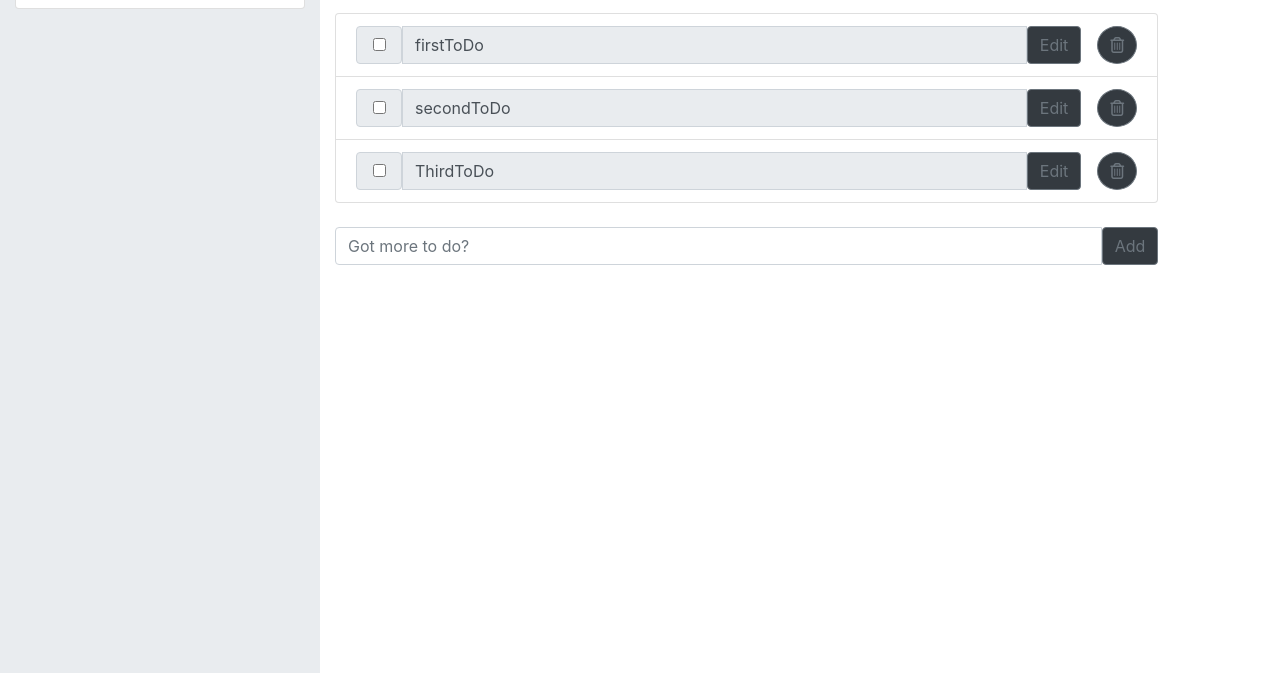
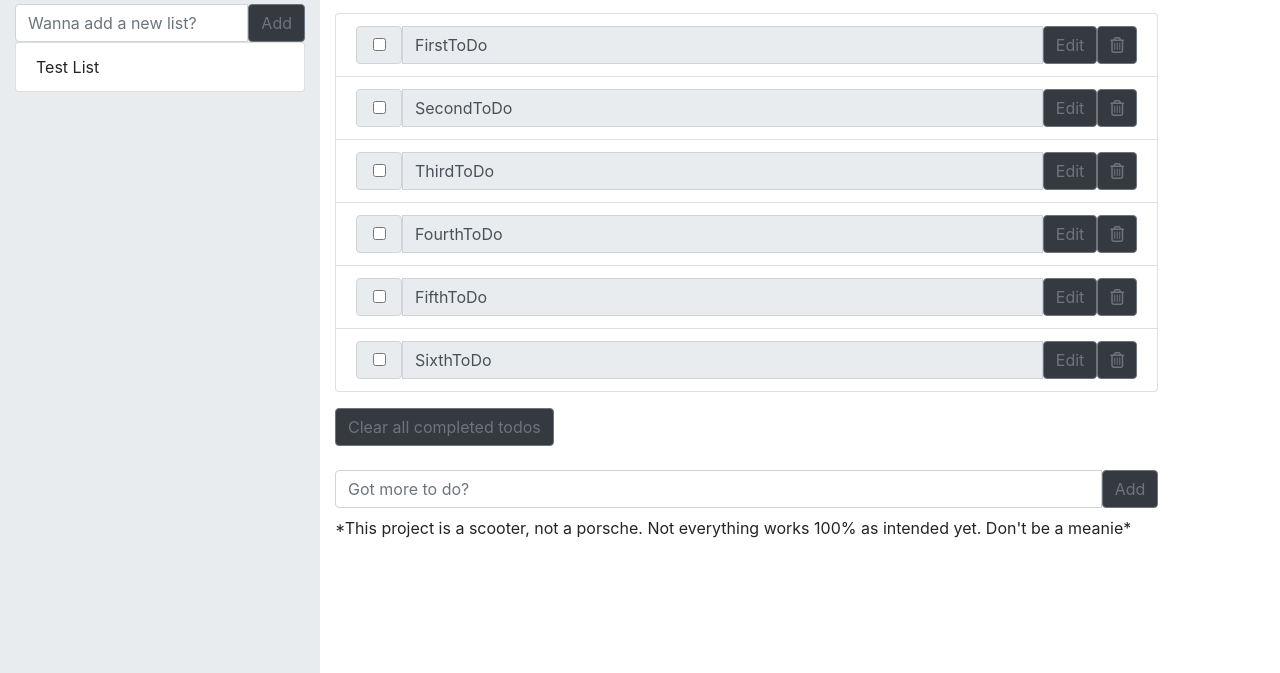
Before and after one commit to SophiaGoldMtech/toDoList, a plain HTML site: page index.html in a window 1280 px wide. Shown: the part 188-861 px from the top of the page. Drawn offline with nearby package versions, Linux system fonts and the light colour scheme.

Commit message:
Clear all completed todos

```diff
--- a/index.html
+++ b/index.html
@@ -3,7 +3,7 @@
   <head>
     <meta charset="UTF-8" />
     <meta name="viewport" content="width=device-width, initial-scale=1.0" />
-    <title>Document</title>
+    <title>To-Do Buddy</title>
     <script
       src="https://kit.fontawesome.com/6e9a6a92b8.js"
       crossorigin="anonymous"
@@ -35,12 +35,13 @@
           <!-- List of ToDo Lists (left side of screen) -->
           <div id="lists-list" class="col-3 py-5">
             <!-- Input for adding/searching new ToDo lists  -->
+            <h3 class="pb-2">Input name of new list below:</h3>
             <div class="input-group">
               <input
                 class="form-control"
                 type="text"
                 id="list-input"
-                placeholder="Wanna add a new list? Type the name here!"
+                placeholder="Wanna add a new list?"
               />
               <button
                 class="btn btn-outline-secondary bg-dark"
@@ -106,7 +107,12 @@
 
             <!-- End of List of ToDos -->
             <!-- End Of Current Displayed ToDo list -->
-
+            <button
+              id="clear-completed-todos"
+              class="btn btn-outline-secondary bg-dark mt-3"
+            >
+              Clear all completed todos
+            </button>
             <!-- Add New ToDo input and button -->
             <div id="add-todo">
               <div class="input-group mt-4">
@@ -123,6 +129,10 @@
                   Add
                 </button>
               </div>
+              <p class="py-2">
+                *This project is a scooter, not a porsche. Not everything works
+                100% as intended yet. Don't be a meanie*
+              </p>
             </div>
             <!-- End of add new ToDo input and button -->
             <div id="completedTodos"></div>
--- a/script.js
+++ b/script.js
@@ -4,15 +4,27 @@ const lists = [
         name: 'Test List',
         todos: [
             {
-                text: 'firstToDo',
+                text: 'FirstToDo',
                 completed: false
             },
             {
-                text: 'secondToDo',
+                text: 'SecondToDo',
                 completed: false
             },
             {
                 text: 'ThirdToDo',
+                completed: false
+            },
+            {
+                text: 'FourthToDo',
+                completed: false
+            },
+            {
+                text: 'FifthToDo',
+                completed: false
+            },
+            {
+                text: 'SixthToDo',
                 completed: false
             },
         ]
@@ -63,7 +75,7 @@ function render() {
         </span>
         <input type="text" class="form-control" value="${todo.text}" readonly/>
         <button class="btn btn-outline-secondary bg-dark">Edit</button>
-        <button class="btn btn-outline-secondary bg-dark delete-todo-btn">
+        <button id="delete-todo-btn" class="btn btn-outline-secondary bg-dark" onclick="removeTodo(${index})">
             <i class="fa-regular fa-trash-can"></i>
         </button>
         </div>
@@ -77,7 +89,7 @@ function render() {
     document.getElementById('current-list-todos').innerHTML = todosHtml;
 }
 
-//Add functions to react to user input. Probably need - removeList, removeTodo, removeAllTodosCompleted, editToDo.
+//Add functions to react to user input. Probably need - removeAllTodosCompleted, editToDo.
 
 //Done and Working
 function addList() {
@@ -115,16 +127,36 @@ function addList() {
     todo.completed = !todo.completed
     render();
 }
-    //Not Done and not Working
 
-    //need to figure out if I want a button for this or something, but probably yes a button.
-    //DON'T FORGET TO COME BACK TO THIS ONE BIG BIG DUMMY
 function removeList() {
-        console.log('before: ', lists)
     lists.splice(currentListId, 1);
     currentListId = 0;
-        console.log('after: ', lists)
     render();
 }
 
 document.getElementById("delete-list-btn").addEventListener("click", removeList);
+
+function removeTodo(index) {
+    clickedTodo = index;
+    console.log(`ToDo at ${index} was clicked`)
+    lists[currentListId].todos.splice(clickedTodo, 1);
+    render();
+}
+
+function removeAllTodosCompleted() {
+    for (let i = lists[currentListId].todos.length - 1; i >= 0; i--) {
+        if (lists[currentListId].todos[i].completed) {
+            lists[currentListId].todos.splice(i, 1);
+        }
+    }
+    render();
+}
+
+document.querySelector("#clear-completed-todos").addEventListener("click", removeAllTodosCompleted);
+
+
+//Not Done and not Working
+
+function editToDo() {
+
+}
```
Lines whose indentation alone changed are shown as unchanged.
